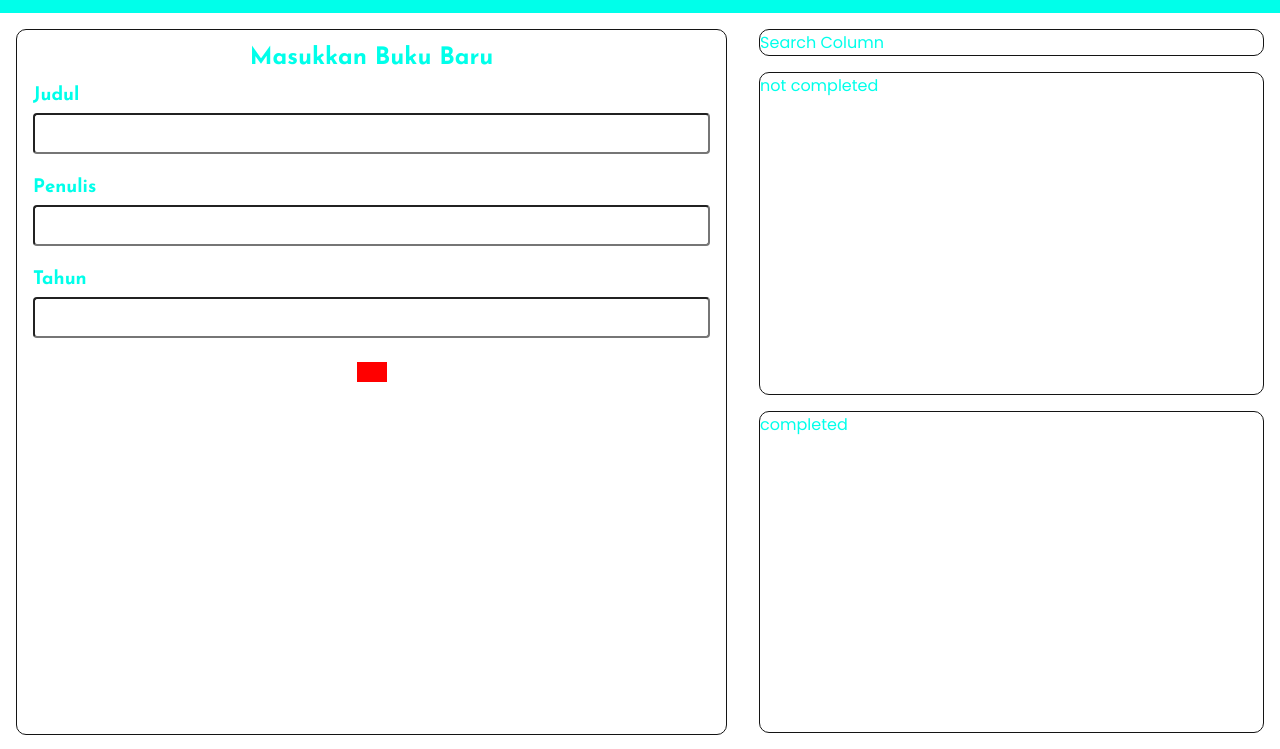
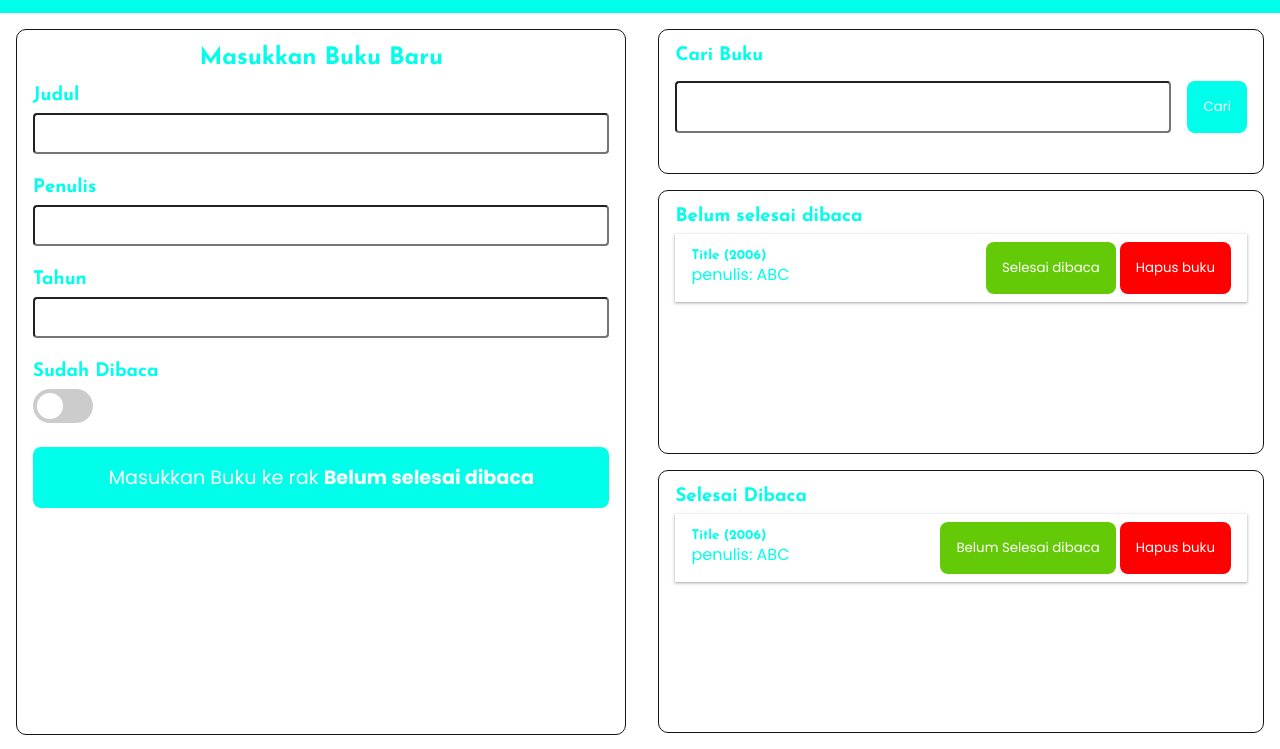
Before and after one commit to david-yappeter/dicoding-bookself-apps, a website: page src/index.html in a window 1280 px wide. Shown: the part 51-800 px from the top of the page. Drawn offline with Linux system fonts and the light colour scheme.

Commit message:
feat: finish up html,css template

```diff
--- a/src/index.html
+++ b/src/index.html
@@ -16,11 +16,11 @@
       <!-- end::Header -->
 
       <!-- start::Body -->
-      <main class="flex m-2 grow">
+      <main class="flex flex-col lg:flex-row m-2 grow">
         <!-- start::left section -->
         <section class="grow">
           <div class="box-container h-100">
-            <form class="flex flex-col items-center">
+            <form class="form flex flex-col items-center">
               <h2 class="my-2">Masukkan Buku Baru</h2>
 
               <!-- start::input Judul -->
@@ -57,13 +57,26 @@
               <!-- end::input Tahun -->
 
               <!-- start::selesai dibaca checkbox -->
+              <div class="form-control self-stretch">
+                <label class="form-label">
+                  <h3>Sudah Dibaca</h3>
+                </label>
                 <div class="checkbox-slider">
                   <label>
                     <input type="checkbox" id="_checkbox-slider" />
                     <div></div>
                   </label>
                 </div>
+              </div>
               <!-- end::selesai dibaca checkbox -->
+
+              <!-- start::submit button -->
+              <button
+                type="button"
+                class="btn btn-primary font-xl inverse self-stretch">
+                Masukkan Buku ke rak <strong>Belum selesai dibaca</strong>
+              </button>
+              <!-- end::submit button -->
             </form>
           </div>
         </section>
@@ -78,8 +91,19 @@
           <div class="flex flex-col h-100">
             <!-- start::search row -->
             <div>
-              <div class="box-container">
-                <p>Search Column</p>
+              <div class="box-container px-2 py-2">
+                <div class="form-control">
+                  <label class="form-label" for="_search-input">
+                    <h3 class="mb-1">Cari Buku</h3>
+                  </label>
+                  <div class="flex flex-col lg:flex-row">
+                    <input id="_search-input" class="grow form-input" />
+                    <button
+                      class="btn btn-primary inverse self-center px-2 mt-2 lg:ml-2 lg:mt-0">
+                      Cari
+                    </button>
+                  </div>
+                </div>
               </div>
             </div>
             <!-- end::search row -->
@@ -89,20 +113,60 @@
             <!-- end::separator -->
 
             <!-- start::not completed -->
-            <div class="box-container grow">
-              <p>not completed</p>
+            <section
+              class="box-container grow flex flex-col basis-50 scrollable px-2 py-2">
+              <h3 class="mb-1">Belum selesai dibaca</h3>
+
+              <div class="grow">
+                <!-- start::item -->
+                <div class="book-item">
+                  <div class="book-info">
+                    <h5>Title (2006)</h5>
+                    <p>penulis: ABC</p>
                   </div>
+                  <div class="book-action">
+                    <button class="btn btn-success inverse px-2">
+                      Selesai dibaca
+                    </button>
+                    <button class="btn btn-danger inverse px-2">
+                      Hapus buku
+                    </button>
+                  </div>
+                </div>
+                <!-- end::item -->
+              </div>
+            </section>
             <!-- end::not completed -->
 
             <!-- start::separator -->
             <div class="my-1"></div>
             <!-- end::separator -->
 
-            <!-- start::completed -->
-            <div class="box-container grow">
-              <p>completed</p>
+            <!-- start::not completed -->
+            <section
+              class="box-container grow flex flex-col basis-50 scrollable px-2 py-2">
+              <h3 class="mb-1">Selesai Dibaca</h3>
+
+              <div class="grow">
+                <!-- start::item -->
+                <div class="book-item">
+                  <div class="book-info">
+                    <h5>Title (2006)</h5>
+                    <p>penulis: ABC</p>
                   </div>
-            <!-- end::completed -->
+                  <div class="book-action">
+                    <button class="btn btn-success inverse px-2">
+                      Belum Selesai dibaca
+                    </button>
+                    <button class="btn btn-danger inverse px-2">
+                      Hapus buku
+                    </button>
+                  </div>
+                </div>
+                <!-- end::item -->
+              </div>
+            </section>
+            <!-- end::not completed -->
           </div>
         </section>
         <!-- end::right section -->
--- a/src/style.css
+++ b/src/style.css
@@ -7,7 +7,14 @@
 :root {
   /* color */
   --primary: #00ffea;
+  --primary-hover: #17d8c8;
   --primary-inverse: #ffffff;
+  --success: #64c906;
+  --success-hover: #356b03;
+  --danger: #ff0000;
+  --danger-hover: #990505;
+  --light: #fff;
+  --gray: #cccccc;
   --dark: #141414;
 
   /* spacing */
@@ -51,6 +58,7 @@ h6,
 p,
 span,
 input,
+button,
 .body1 {
   color: var(--primary);
   font-family: Poppins, 'Courier New', Courier, monospace;
@@ -98,6 +106,14 @@ input {
   flex-grow: 1;
 }
 
+.basis-50 {
+  flex-basis: 50%;
+}
+
+.basis-90 {
+  flex-basis: 90%;
+}
+
 /* layout */
 .box-container {
   border-width: 1px;
@@ -112,8 +128,20 @@ input {
   margin-bottom: var(--space-1);
 }
 
+.mb-1 {
+  margin-bottom: var(--space-1);
+}
+
 .m-2 {
   margin: var(--space-2);
+}
+
+.mt-2 {
+  margin-top: var(--space-2);
+}
+
+.mb-2 {
+  margin-bottom: var(--space-2);
 }
 
 .mx-2 {
@@ -123,6 +151,24 @@ input {
 .my-2 {
   margin-top: var(--space-2);
   margin-bottom: var(--space-2);
+}
+
+.ml-2 {
+  margin-left: var(--space-2);
+}
+
+.py-1 {
+  padding-top: var(--space-1);
+  padding-bottom: var(--space-1);
+}
+
+.p-2 {
+  padding: var(--space-2);
+}
+
+.px-2 {
+  padding-left: var(--space-2);
+  padding-right: var(--space-2);
 }
 
 .py-2 {
@@ -135,11 +181,15 @@ input {
 }
 
 /* form */
+.form {
+  margin-left: var(--space-2);
+  margin-right: var(--space-2);
+  margin-bottom: var(--space-3);
+}
+
 .form-control {
   display: flex;
   flex-direction: column;
-  margin-left: var(--space-2);
-  margin-right: var(--space-2);
   margin-bottom: var(--space-3);
 }
 
@@ -154,17 +204,136 @@ input {
 }
 
 /* slider checkbox */
+.checkbox-slider {
+  position: relative;
+  width: 60px;
+  height: 34px;
+}
+
 .checkbox-slider > label > input {
   display: none;
 }
 
 .checkbox-slider > label > input + div {
-  width: 30px;
-  height: 20px;
-  background-color: red;
-  transform: all 0.3s;
+  background-color: var(--gray);
+  bottom: 0;
+  cursor: pointer;
+  left: 0;
+  position: absolute;
+  right: 0;
+  top: 0;
+  transition: 0.4s;
+  border-radius: 34px;
+}
+
+.checkbox-slider > label > input + div:before {
+  background-color: var(--light);
+  bottom: 4px;
+  content: '';
+  height: 26px;
+  left: 4px;
+  position: absolute;
+  transition: 0.4s;
+  width: 26px;
+  border-radius: 50%;
 }
 
 .checkbox-slider > label > input:checked + div {
-  background-color: green;
+  background-color: var(--primary);
+  /* background-color: green; */
 }
+
+.checkbox-slider > label > input:checked + div:before {
+  transform: translateX(26px);
+}
+
+/* button */
+.btn {
+  border: 0px;
+  border-radius: 8px;
+  cursor: pointer;
+  padding-top: var(--space-2);
+  padding-bottom: var(--space-2);
+  transition: color 0.15s, background-color 0.15s;
+}
+
+.btn-primary {
+  background-color: var(--primary);
+}
+
+.btn-primary:hover {
+  background-color: var(--primary-hover);
+}
+
+.btn-success {
+  background-color: var(--success);
+}
+
+.btn-success:hover {
+  background-color: var(--success-hover);
+}
+
+.btn-danger {
+  background-color: var(--danger);
+}
+
+.btn-danger:hover {
+  background-color: var(--danger-hover);
+}
+
+/* typography */
+.font-2xl {
+  font-size: var(--font-5);
+}
+
+.font-xl {
+  font-size: var(--font-4);
+}
+
+.font-md {
+  font-size: var(--font-3);
+}
+
+.font-sm {
+  font-size: var(--font-2);
+}
+
+.font-xs {
+  font-size: var(--font-1);
+}
+
+.scrollable {
+  overflow-y: auto;
+}
+
+/* book */
+.book-item {
+  align-items: center;
+  box-shadow: rgba(60, 64, 67, 0.3) 0px 1px 2px 0px,
+    rgba(60, 64, 67, 0.15) 0px 1px 3px 1px;
+  display: flex;
+  justify-content: space-between;
+  padding-left: var(--space-2);
+  padding-right: var(--space-2);
+  padding-top: var(--space-1);
+  padding-bottom: var(--space-1);
+  margin-bottom: var(--space-2);
+}
+
+@media only screen and (min-width: 1000px) {
+  .lg\:flex-row {
+    flex-direction: row;
+  }
+
+  .lg\:pl-2 {
+    padding-left: var(--space-2);
+  }
+
+  .lg\:ml-2 {
+    margin-left: var(--space-2);
+  }
+
+  .lg\:mt-0 {
+    margin-top: var(--space-0);
+  }
+}
```
Lines whose indentation alone changed are shown as unchanged.
